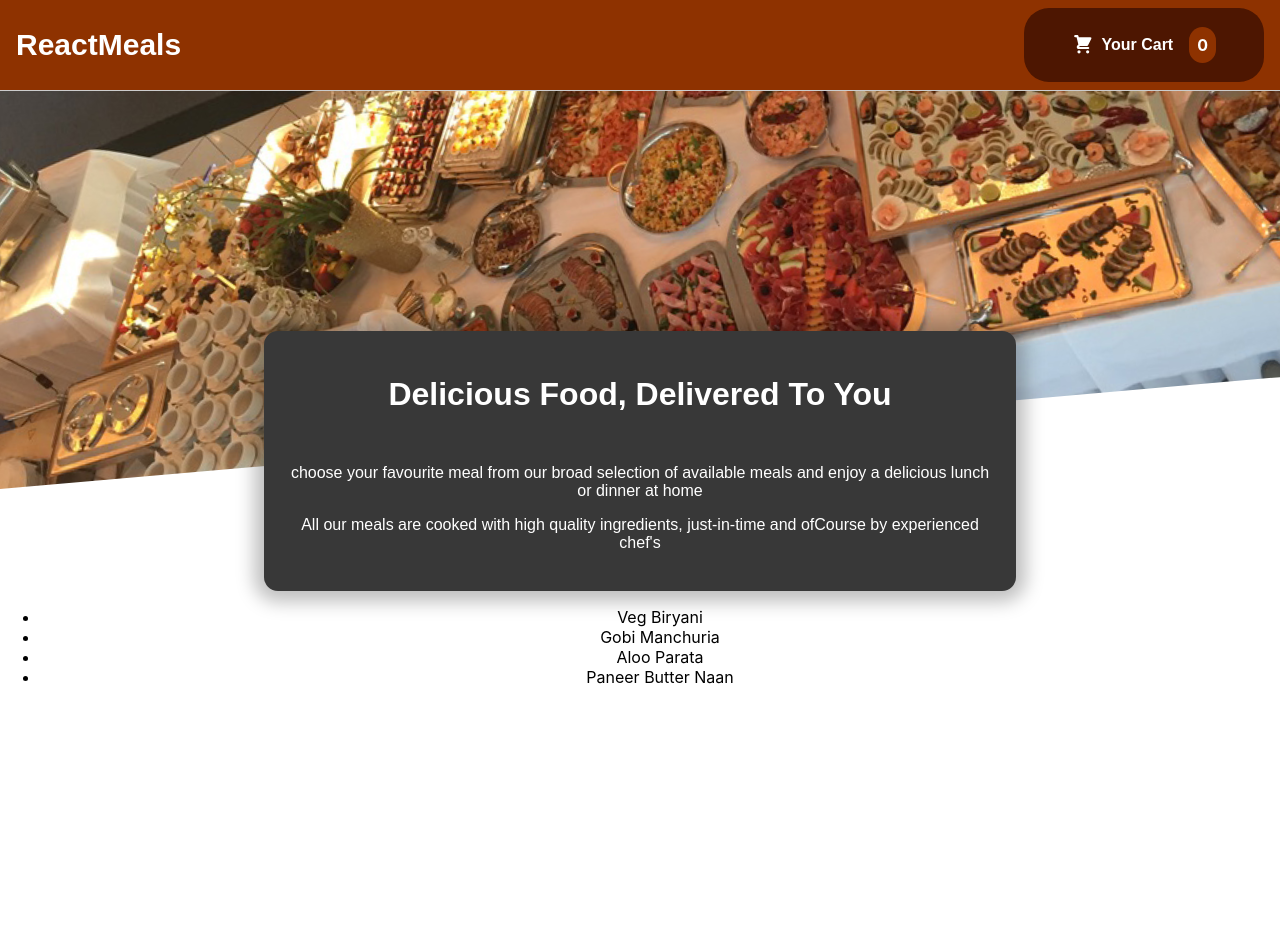
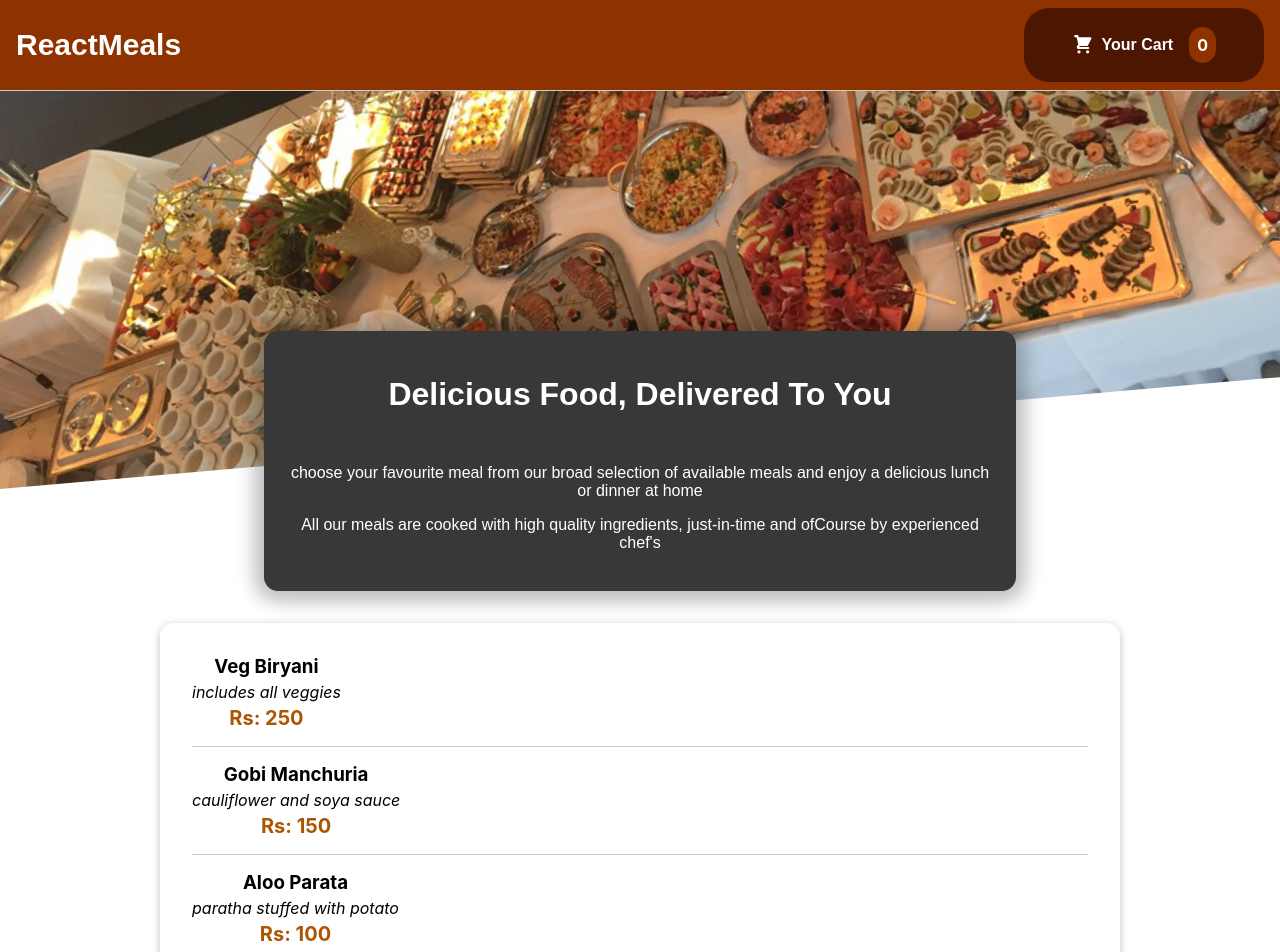
Before and after one commit to lakshmanK1/FOOD-ORDER-APP-Project1, a React (Create React App) app: page / in a window 1280 px wide. Shown: the top 952 px of the page. Before the commit the page ends 800 px from the top, so only its background shows below. Built offline with nearby package versions, Linux system fonts and the light colour scheme.

Commit message:
created items list and added css styles

```diff
--- /dev/null
+++ b/src/Components/Meals/MainMealsItemList.js
@@ -0,0 +1,16 @@
+import React from 'react'
+import classes from './MainMealsItemList.module.css'
+
+function MainMealsItemList(props) {
+  return (
+    <li className={classes.meal}>
+        <div>
+        <h3>{props.name}</h3>
+        <div className={classes.description}>{props.description}</div>
+        <div className={classes.price}>{`Rs: ${props.price}`}</div>
+        </div>
+    </li>
+  )
+}
+
+export default MainMealsItemList
--- /dev/null
+++ b/src/Components/Meals/MainMealsItemList.module.css
@@ -0,0 +1,22 @@
+.meal {
+    display: flex;
+    justify-content: space-between;
+    margin: 1rem;
+    padding-bottom: 1rem;
+    border-bottom: 1px solid #ccc;
+  }
+
+  .meal h3 {
+    margin: 0 0 0.25rem 0;
+  }
+
+  .description {
+    font-style: italic;
+  }
+
+  .price {
+    margin-top: 0.25rem;
+    font-weight: bold;
+    color: #ad5502;
+    font-size: 1.25rem;
+  }
--- a/src/Components/Meals/MealItem.js
+++ b/src/Components/Meals/MealItem.js
@@ -1,33 +1,36 @@
 import React from 'react'
 import MealList from './MealList'
 
-function MealItem() {
+
 const foodItems = [
     {
         id:1,
         name:'Veg Biryani',
-            description:'Biryani which includes potato, green peas, carrot, capsicum',
-            price:'Rs:250'
+        description:'includes all veggies',
+        price:250
     },
     {
         id:2,
         name:'Gobi Manchuria',
-            description:'dish made by roughly chopping and deep-frying ingredients such as cauliflower and then sautéeing it in a sauce flavored with soy sauce.',
-            price:'Rs:150'
+        description:'cauliflower and soya sauce',
+        price:150
     },
     {
         id:3,
         name:'Aloo Parata',
-            description:'Aloo paratha is a paratha stuffed with potato, originating from the Punjab region of South Asia.',
-            price:'Rs:100'
+        description:'paratha stuffed with potato',
+        price:100
     },
     {
         id:4,
         name:'Paneer Butter Naan',
-            description:'Butter naan with yummy panner curry',
-            price:'Rs:300'
+        description:'Butter naan with panner curry',
+        price:300
     }
 ]
+
+function MealItem() {
+
   return (
     <div>
         <MealList menuItems={foodItems}/>
--- a/src/Components/Meals/MealList.js
+++ b/src/Components/Meals/MealList.js
@@ -1,14 +1,20 @@
 import React from 'react'
+import Card from '../UI/Card'
+import classes from './MealList.module.css'
+import MainMealsItemList from './MainMealsItemList'
 
 function MealList(props) {
   return (
-    <div>
+    <section className={classes.meals}>
+    <Card>
         <ul>
             {props.menuItems.map((food)=>(
-                <li key={food.id}>{food.name}</li>
-            ))}
+                <MainMealsItemList key={food.id} name={food.name}
+                description={food.description} price={food.price}/>
+             ))}
         </ul>
-    </div>
+    </Card>
+    </section>
   )
 }
 
--- /dev/null
+++ b/src/Components/Meals/MealList.module.css
@@ -0,0 +1,24 @@
+.meals {
+    max-width: 60rem;
+    width: 90%;
+    margin: 2rem auto;
+    animation: meals-appear 1s ease-out forwards;
+  }
+
+  .meals ul {
+    list-style: none;
+    margin: 0;
+    padding: 0;
+  }
+
+  @keyframes meals-appear {
+    from {
+      opacity: 0;
+      transform: translateY(3rem);
+    }
+
+    to {
+      opacity: 1;
+      transform: translateY(0);
+    }
+  }
--- /dev/null
+++ b/src/Components/UI/Card.js
@@ -0,0 +1,12 @@
+import React from 'react'
+import classes from './Card.module.css'
+
+function Card(props) {
+  return (
+    <div className={classes.card}>
+        {props.children}
+    </div>
+  )
+}
+
+export default Card
--- /dev/null
+++ b/src/Components/UI/Card.module.css
@@ -0,0 +1,6 @@
+.card {
+    padding: 1rem;
+    box-shadow: 0 2px 8px rgba(0, 0, 0, 0.25);
+    border-radius: 14px;
+    background-color: white;
+  }
--- a/src/Components/UI/SummaryCard.js
+++ b/src/Components/UI/SummaryCard.js
@@ -1,7 +1,6 @@
 import React from 'react'
 import classes from './SummaryCard.module.css'
 function SummaryCard(props) {
-    let classPro = 'card' + props.className;
   return (
     <center>
     <div className={classes.classPro}>
```
Lines whose indentation alone changed are shown as unchanged.
